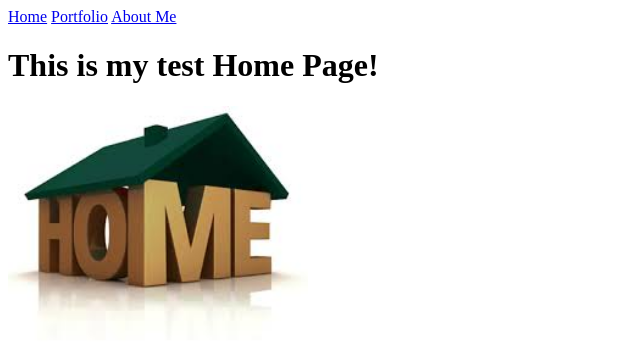
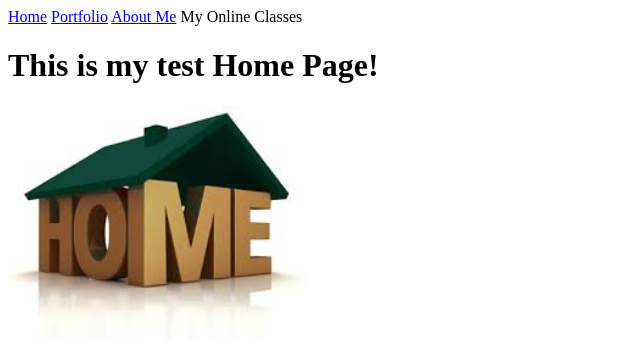
Before and after one commit to jebent521/csp2019, a plain HTML site: page index.html in a window 1280 px wide. Shown: the whole page, without its empty margins (0-640 px from the left). Drawn offline with Linux system fonts and the light colour scheme.

Commit message:
Update index.html

```diff
--- a/index.html
+++ b/index.html
@@ -8,6 +8,7 @@
 		<a href="index.html">Home</a>
 		<a href="portfolio.html">Portfolio</a>
 		<a href="aboutme.html">About Me</a>
+		<a href"classes.html">My Online Classes</a>
 		<h1>This is my test Home Page!</h1>
 		<img src="images/home.jpg" height="250">
 	</body>
```
